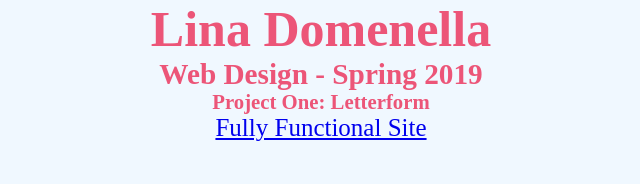
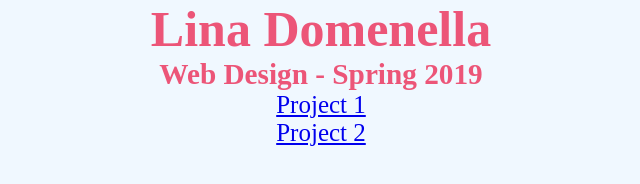
Before and after one commit to linadomenella/linadomenella.github.io, a plain HTML site: page index.html in a window 1280 px wide. Shown: the whole page, without its empty margins (319-959 px from the left). Drawn offline with Linux system fonts and the light colour scheme.

Commit message:
lots of changes

```diff
--- a/index.html
+++ b/index.html
@@ -31,9 +31,10 @@
         <div class="container">
         <h1>Lina Domenella</h1>
         <h3>Web Design - Spring 2019</h3>
-        <h5>Project One: Letterform</h5>
+<!--        <h5>Project One: Letterforms</h5>-->
         <ul>
-            <li><a href="project1/index.html">Fully Functional Site</a></li>
+            <li><a href="project1/index.html">Project 1</a></li>
+            <li><a href="Project2/mainpage.html">Project 2</a></li>
         </ul>
         </div>
     </body>
```
